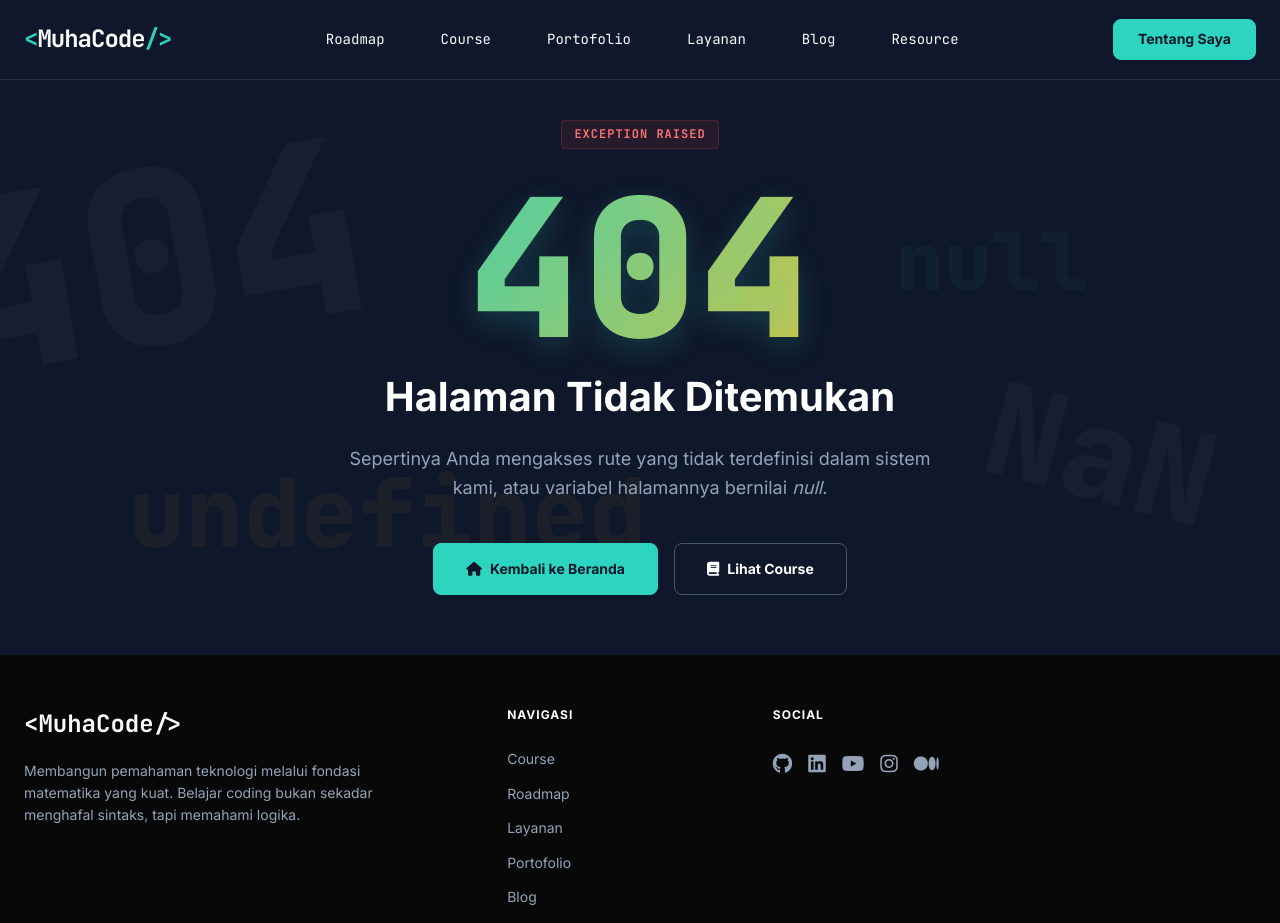
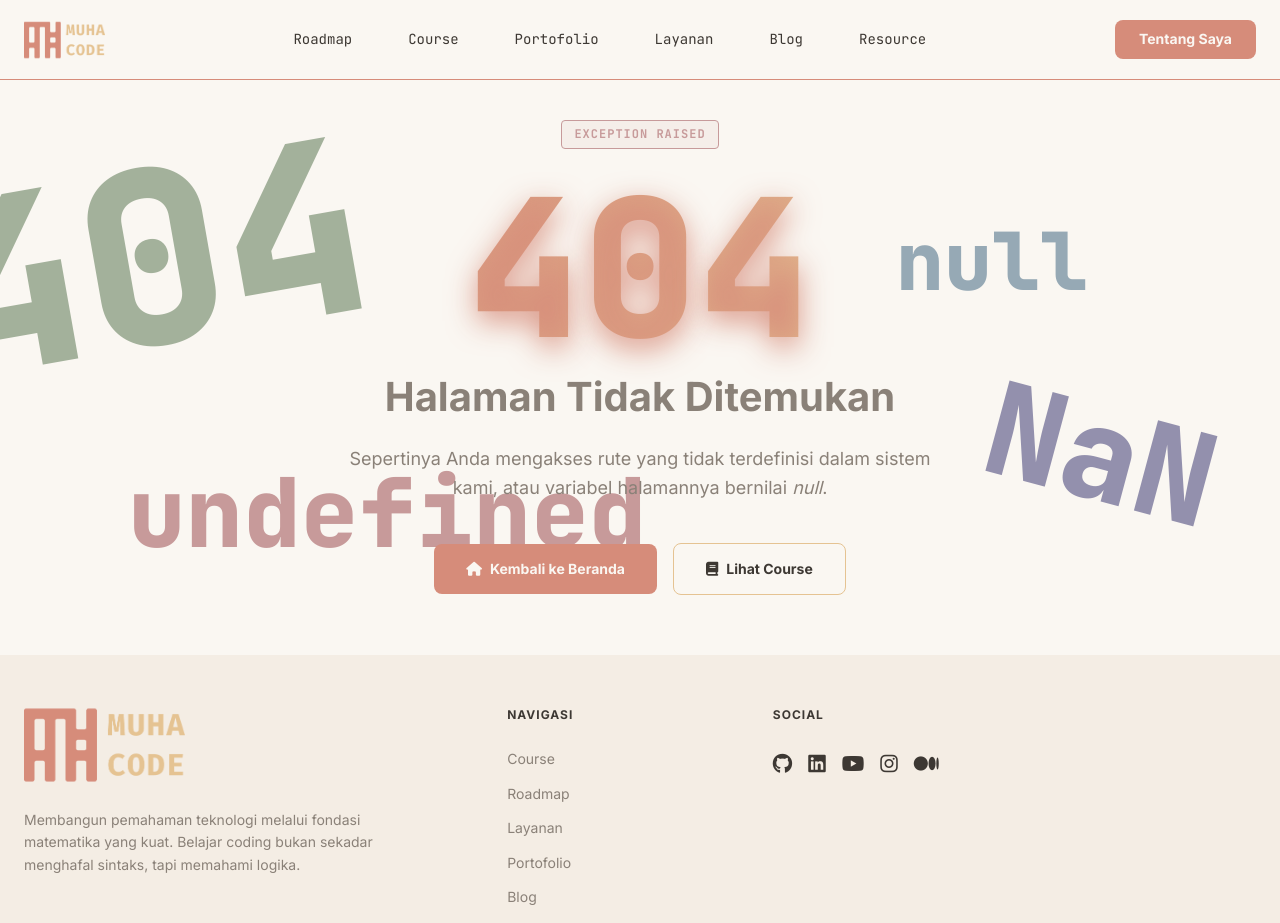
Before and after one commit to muharsyad/muharsyad.github.io, a plain HTML site: page 404.html in a window 1280 px wide. Shown: the top 923 px of the page. Drawn offline with Linux system fonts and the light colour scheme.

Commit message:
edit 404 page

```diff
--- a/404.html
+++ b/404.html
@@ -4,7 +4,7 @@
     <meta charset="UTF-8">
     <meta name="viewport" content="width=device-width, initial-scale=1.0">
     <title>404 Not Found - Muhacode</title>
-    <link rel="shortcut icon" href="assets/logo.svg" type="image/x-icon">
+    <link rel="shortcut icon" href="assets/logo.png" type="image/x-icon">
 
     <!-- Fonts -->
     <link href="https://fonts.googleapis.com/css2?family=Inter:wght@300;400;600;700&family=JetBrains+Mono:wght@400;700;800&display=swap" rel="stylesheet">
@@ -20,7 +20,7 @@
         <div class="container nav-content">
             <div class="logo font-mono">
                 <a href="https://muhacode.com">
-                    <span style="color: var(--brand-primary)">&lt;</span>Muha<span style="color: white">Code</span><span style="color: var(--brand-primary)">/&gt;</span>
+                    <img src="assets/nav-logo.png" alt="MuhaCode Logo" class="logo-img">
                 </a>
             </div>
 
@@ -52,7 +52,7 @@
             <a href="../portfolio" onclick="toggleMenu()">Portofolio</a>
             <a href="../resource" onclick="toggleMenu()">Resource</a>
             <a href="../donate" onclick="toggleMenu()" style="display: none;">Donasi</a>
-            <a href="../profile/" onclick="toggleMenu()" style="color: var(--brand-primary); font-weight: bold;">Tentang Saya</a>
+            <a href="../profile/" onclick="toggleMenu()" style="color: var(--light-accent-primary); font-weight: bold;">Tentang Saya</a>
         </div>
     </nav>
 
@@ -89,10 +89,11 @@
         <div class="container">
             <div class="footer-grid">
                 <div>
-                    <a href="#" class="footer-logo font-mono">
-                        &lt;MuhaCode/&gt;
+                    <a href="#" class="footer-logo">
+                        <img src="assets/nav-logo.png" alt="MuhaCode Logo">
                     </a>
-                    <p class="footer-text">Membangun pemahaman teknologi melalui fondasi matematika yang kuat. Belajar coding bukan sekadar menghafal sintaks, tapi memahami logika.</p>
+                    <p class="footer-text">Membangun pemahaman teknologi melalui fondasi matematika yang kuat. Belajar
+                        coding bukan sekadar menghafal sintaks, tapi memahami logika.</p>
                 </div>
 
                 <div>
@@ -109,27 +110,35 @@
                 <div style="display: none;">
                     <h4 class="footer-title">Donasi</h4>
                     <ul class="footer-links">
-                        <li><a href="#"><i class="fas fa-heart" style="color: #f56565; margin-right: 5px;"></i> Saweria</a></li>
-                        <li><a href="#"><i class="fas fa-hamburger" style="color: #fbbf24; margin-right: 5px;"></i> Trakteer</a></li>
-                        <li><a href="#"><i class="fab fa-paypal" style="color: #60a5fa; margin-right: 5px;"></i> PayPal</a></li>
+                        <li><a href="#"><i class="fas fa-heart" style="color: #f56565; margin-right: 5px;"></i>
+                                Saweria</a></li>
+                        <li><a href="#"><i class="fas fa-hamburger" style="color: #fbbf24; margin-right: 5px;"></i>
+                                Trakteer</a></li>
+                        <li><a href="#"><i class="fab fa-paypal" style="color: #60a5fa; margin-right: 5px;"></i>
+                                PayPal</a></li>
                     </ul>
                 </div>
 
                 <div>
                     <h4 class="footer-title">Social</h4>
                     <div class="social-row">
-                        <a href="https://github.com/muharsyad" style="--icon-color: #fff" target="_blank"><i class="fab fa-github"></i></a>
-                        <a href="https://www.linkedin.com/in/muharsyad/" style="--icon-color: #3b82f6" target="_blank"><i class="fab fa-linkedin"></i></a>
-                        <a href="https://www.youtube.com/@muhacode" style="--icon-color: #f56565" target="_blank"><i class="fab fa-youtube"></i></a>
-                        <a href="https://www.instagram.com/muhacode" style="--icon-color: #E91E63" target="_blank"><i class="fab fa-instagram"></i></a>
-                        <a href="https://arsyadmuh.medium.com/" style="--icon-color: #fff" target="_blank"><i class="fab fa-medium"></i></a>
+                        <a href="https://github.com/muharsyad" style="--icon-color: var(--light-text-primary)" target="_blank"><i
+                                class="fab fa-github"></i></a>
+                        <a href="https://www.linkedin.com/in/muharsyad/" style="--icon-color: #3b82f6"
+                            target="_blank"><i class="fab fa-linkedin"></i></a>
+                        <a href="https://www.youtube.com/@muhacode" style="--icon-color: #f56565" target="_blank"><i
+                                class="fab fa-youtube"></i></a>
+                        <a href="https://www.instagram.com/muhacode" style="--icon-color: #E91E63" target="_blank"><i
+                                class="fab fa-instagram"></i></a>
+                        <a href="https://arsyadmuh.medium.com/" style="--icon-color: var(--light-text-primary)" target="_blank"><i
+                                class="fab fa-medium"></i></a>
                     </div>
                 </div>
             </div>
 
             <div class="footer-bottom">
                 <p>© 2026 Muhacode. All rights reserved.</p>
-                <p class="font-mono" style="color: #374151;">Code is just applied Math & Logic.</p>
+                <p class="font-mono">Code is just applied Math & Logic.</p>
             </div>
         </div>
     </footer>
--- a/styles/404.css
+++ b/styles/404.css
@@ -1,12 +1,20 @@
 /* --- CSS VARIABLES --- */
 :root {
-    --brand-dark: #0f172a;
-    --brand-card: #1e293b;
-    --brand-primary: #2dd4bf;
-    --brand-secondary: #fbbf24;
-    --text-white: #f8fafc;
-    --text-gray: #94a3b8;
-    --border-color: rgba(255, 255, 255, 0.1);
+    --light-background-primary: #FAF7F2;
+    --light-background-secondary: #F4EDE4;
+    --light-text-primary: #3D3833;
+    --light-text-secondary: #8A8178;
+    --light-accent-primary: #D68C7A;
+    --light-accent-secondary: #E5C392;
+    --light-sage-green: #A3B19B;
+    --light-dusty-blue: #96A9B5;
+    --light-muted-mauve: #B599A4;
+    --light-warm-mustard: #D4AA63;
+    --light-dusty-rose: #C79A9A;
+    --light-muted-teal: #7A9E9F;
+    --light-warm-olive: #A5A57A;
+    --light-slate-violet: #9390AD;
+    --light-burnt-clay: #B88972;
     --transition: all 0.3s ease;
 }
 
@@ -22,8 +30,8 @@ html {
 }
 
 body {
-    background-color: var(--brand-dark);
-    color: var(--text-white);
+    background-color: var(--light-background-primary);
+    color: var(--light-text-primary);
     font-family: "Inter", sans-serif;
     line-height: 1.6;
     overflow-x: hidden;
@@ -61,23 +69,23 @@ ul {
 }
 
 .btn-primary {
-    background-color: var(--brand-primary);
-    color: var(--brand-dark);
+    background-color: var(--light-accent-primary);
+    color: var(--light-background-primary);
 }
 
 .btn-primary:hover {
-    background-color: white;
+    background-color: var(--light-accent-secondary);
     transform: translateY(-2px);
 }
 
 .btn-outline {
-    border: 1px solid #475569;
+    border: 1px solid var(--light-accent-secondary);
     background: transparent;
 }
 
 .btn-outline:hover {
-    border-color: var(--brand-secondary);
-    color: var(--brand-secondary);
+    border-color: var(--light-accent-primary);
+    color: var(--light-accent-primary);
 }
 
 /* --- NAVBAR --- */
@@ -87,14 +95,14 @@ nav {
     width: 100%;
     height: 80px;
     z-index: 100;
-    background-color: var(--brand-dark);
-    border-bottom: 1px solid var(--border-color);
+    background-color: var(--light-background-primary);
+    border-bottom: 1px solid var(--light-accent-primary);
     display: flex;
     align-items: center;
 }
 
 nav.scrolled {
-    box-shadow: 0 10px 15px -3px rgba(0, 0, 0, 0.3);
+    box-shadow: 0 10px 15px -3px color-mix(in srgb, var(--light-accent-primary) 30%, transparent);
 }
 
 .nav-content {
@@ -104,10 +112,21 @@ nav.scrolled {
     width: 100%;
 }
 
-.logo {
-    font-size: 1.5rem;
-    font-weight: bold;
-    letter-spacing: -1px;
+nav.logo a {
+    display: flex;
+    align-items: center;
+}
+
+.logo-img {
+    height: 40px;
+    width: auto;
+    display: block;
+    object-fit: contain;
+}
+
+.logo a:hover .logo-img {
+    opacity: 0.8;
+    transition: opacity 0.3 ease;
 }
 
 .nav-links {
@@ -134,14 +153,14 @@ nav.scrolled {
 }
 
 .nav-links a:hover {
-    color: var(--brand-primary);
+    color: var(--light-accent-primary);
 }
 
 .mobile-menu-btn {
     display: block;
     background: none;
     border: none;
-    color: var(--text-gray);
+    color: var(--light-text-secondary);
     font-size: 1.5rem;
     cursor: pointer;
 }
@@ -158,8 +177,8 @@ nav.scrolled {
     top: 80px;
     left: 0;
     width: 100%;
-    background-color: var(--brand-card);
-    border-bottom: 1px solid var(--border-color);
+    background-color: var(--light-background-secondary);
+    border-bottom: 1px solid var(--light-text-primary);
     padding: 1rem;
     display: none;
 }
@@ -172,10 +191,6 @@ nav.scrolled {
     display: block;
     padding: 0.75rem 1rem;
     border-radius: 6px;
-}
-
-.mobile-menu-panel a:hover {
-    background-color: rgba(255, 255, 255, 0.05);
 }
 
 /* --- 404 MAIN CONTENT --- */
@@ -204,7 +219,7 @@ nav.scrolled {
     position: absolute;
     font-family: "JetBrains Mono", monospace;
     font-weight: 800;
-    color: rgba(255, 255, 255, 0.03);
+    color: var(--light-text-primary);
     user-select: none;
 }
 
@@ -213,24 +228,26 @@ nav.scrolled {
     top: 10%;
     left: -5%;
     transform: rotate(-10deg);
+    color: var(--light-sage-green);
 }
 .bg-text-2 {
     font-size: 8rem;
     bottom: 15%;
     right: 5%;
     transform: rotate(15deg);
+    color: var(--light-slate-violet);
 }
 .bg-text-3 {
     font-size: 5rem;
     top: 30%;
     right: 15%;
-    color: rgba(45, 212, 191, 0.05);
+    color: var(--light-dusty-blue);
 }
 .bg-text-4 {
     font-size: 6rem;
     bottom: 10%;
     left: 10%;
-    color: rgba(251, 191, 36, 0.05);
+    color: var(--light-dusty-rose);
 }
 
 /* Core Content */
@@ -259,12 +276,12 @@ nav.scrolled {
     margin-bottom: 0;
     background: linear-gradient(
         135deg,
-        var(--brand-primary) 0%,
-        var(--brand-secondary) 100%
+        var(--light-accent-primary) 0%,
+        var(--light-accent-secondary) 100%
     );
     -webkit-background-clip: text;
     -webkit-text-fill-color: transparent;
-    text-shadow: 0 10px 30px rgba(45, 212, 191, 0.2);
+    text-shadow: 0 10px 30px color-mix(in srgb, var(--light-accent-primary) 90%, transparent);
     animation: float 6s ease-in-out infinite;
 }
 
@@ -281,9 +298,9 @@ nav.scrolled {
 .error-badge {
     display: inline-block;
     padding: 4px 12px;
-    background: rgba(239, 68, 68, 0.1);
-    border: 1px solid rgba(239, 68, 68, 0.2);
-    color: #f87171;
+    background: color-mix(in srgb, var(--light-dusty-rose) 10%, transparent);
+    border: 1px solid var(--light-dusty-rose);
+    color: var(--light-dusty-rose);
     border-radius: 4px;
     font-size: 0.75rem;
     font-weight: 700;
@@ -296,12 +313,12 @@ nav.scrolled {
     font-size: clamp(1.5rem, 4vw, 2.5rem);
     font-weight: 700;
     margin-bottom: 1rem;
-    color: white;
+    color: var(--light-text-secondary);
 }
 
 .error-desc {
     font-size: 1.125rem;
-    color: var(--text-gray);
+    color: var(--light-text-secondary);
     margin-bottom: 2.5rem;
 }
 
@@ -340,33 +357,9 @@ nav.scrolled {
     }
 }
 
-.btn-primary {
-    background-color: var(--brand-primary);
-    color: var(--brand-dark);
-    border: 1px solid var(--brand-primary);
-}
-
-.btn-primary:hover {
-    background-color: white;
-    border-color: white;
-    transform: translateY(-2px);
-}
-
-.btn-outline {
-    background-color: transparent;
-    color: white;
-    border: 1px solid #475569;
-}
-
-.btn-outline:hover {
-    border-color: var(--brand-secondary);
-    color: var(--brand-secondary);
-    transform: translateY(-2px);
-}
-
 /* --- FOOTER --- */
 footer {
-    background-color: #080808;
+    background-color: var(--light-background-secondary);
     padding: 50px 0 40px;
     position: relative;
     z-index: 2;
@@ -387,20 +380,25 @@ footer {
 }
 
 .footer-logo {
-    font-size: 1.5rem;
-    font-weight: bold;
     margin-bottom: 1rem;
+    display: inline-block; /* Diubah menjadi inline-block agar pas membungkus gambar */
+}
+
+/* Tambahkan style baru untuk mengatur ukuran gambar logo */
+.footer-logo img {
+    height: 80px; /* Sesuaikan nilai ini agar pas dengan desainmu (misal: 30px, 40px, atau 50px) */
+    width: auto;  /* Menjaga proporsi logo agar tidak gepeng */
     display: block;
 }
 
 .footer-text {
-    color: var(--text-gray);
+    color: var(--light-text-secondary);
     font-size: 0.875rem;
     max-width: 350px;
 }
 
 .footer-title {
-    color: white;
+    color: var(--light-text-primary);
     font-size: 0.75rem;
     text-transform: uppercase;
     font-weight: bold;
@@ -411,11 +409,11 @@ footer {
 .footer-links li {
     margin-bottom: 0.75rem;
     font-size: 0.875rem;
-    color: var(--text-gray);
+    color: var(--light-text-secondary);
 }
 
 .footer-links a:hover {
-    color: var(--brand-primary);
+    color: var(--light-text-primary);
 }
 
 .social-row {
@@ -425,7 +423,7 @@ footer {
 
 .social-row a {
     font-size: 1.25rem;
-    color: var(--text-gray);
+    color: var(--light-text-primary);
     transition: var(--transition);
 }
 
@@ -436,7 +434,7 @@ footer {
 
 .footer-bottom {
     padding-top: 2rem;
-    border-top: 1px solid rgba(255, 255, 255, 0.05);
+    border-top: 1px solid var(--light-accent-secondary);
     display: flex;
     flex-direction: column;
     align-items: center;
@@ -451,5 +449,5 @@ footer {
 
 .footer-bottom p {
     font-size: 0.75rem;
-    color: #4b5563;
+    color: var(--light-text-secondary);
 }
```
